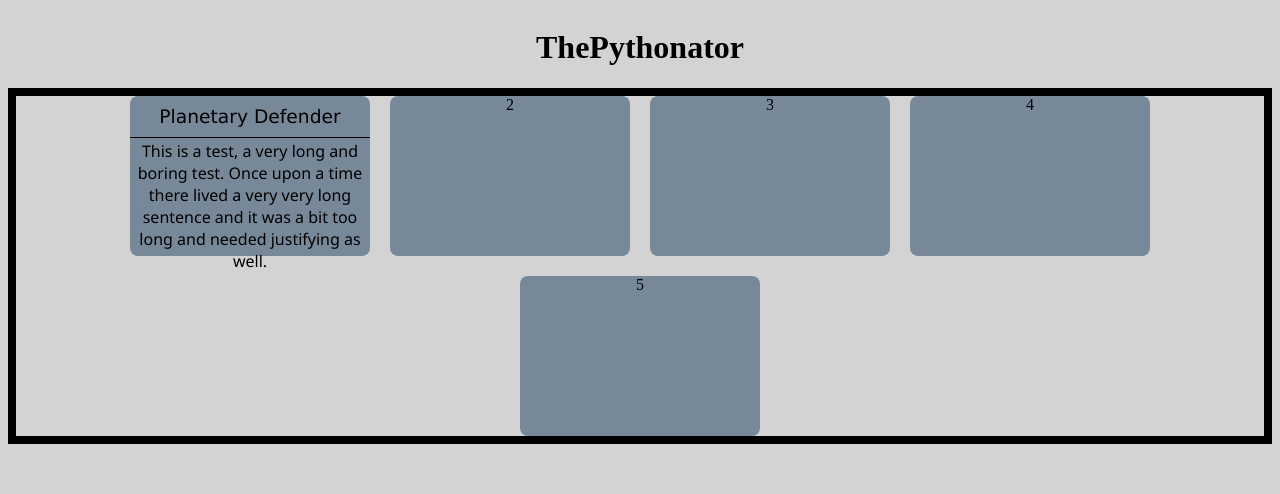
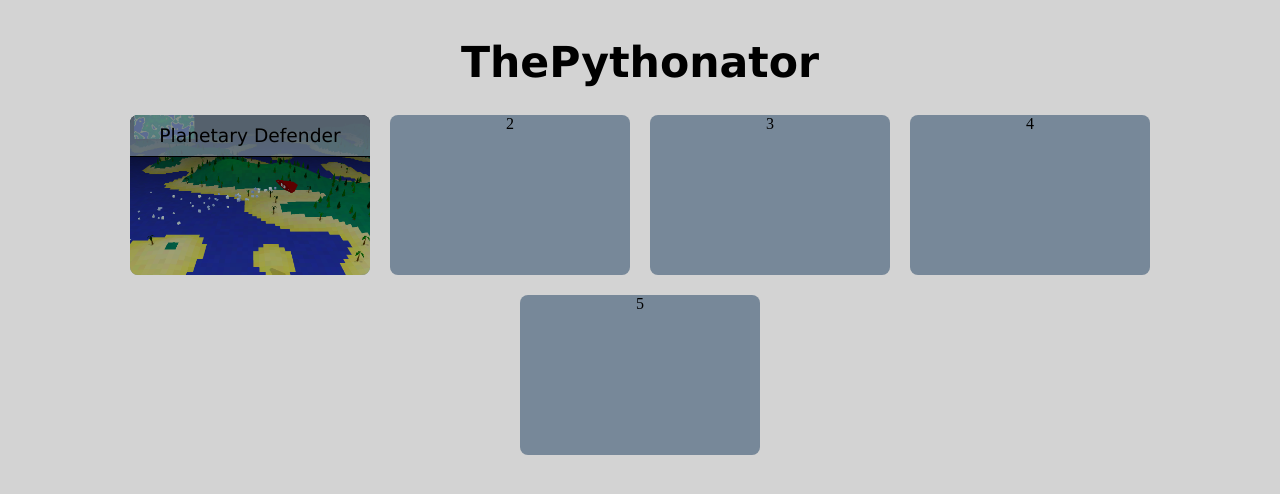
Before and after one commit to ThePythonator/thepythonator.github.io, a plain HTML site: page index.html in a window 1280 px wide. Drawn offline with Linux system fonts and the light colour scheme.

Commit message:
Styling game card

```diff
--- a/index.html
+++ b/index.html
@@ -9,8 +9,9 @@
         <div class="container">
             <a href="./defender/" target="_blank" style="color: black; text-decoration: none;">
                 <div class="box">
+                    <img src="./defender/flying.png">
                     <div class="box-title">Planetary Defender</div>
-                    <div class="box-content">This is a test, a very long and boring test. Once upon a time there lived a very very long sentence and it was a bit too long and needed justifying as well.</div>
+                    <!-- <div class="box-content">This is a test, a very long and boring test. Once upon a time there lived a very very long sentence and it was a bit too long and needed justifying as well.</div> -->
                 </div>
             </a>
             <div class="box">2</div>
--- a/style.css
+++ b/style.css
@@ -5,8 +5,13 @@ body {
     align-items: center;
 }
 
+h1 {
+    font-size: 32pt;
+    font-family: Verdana, Geneva, Tahoma, sans-serif;
+}
+
 .container {
-    border: 8px solid black;
+    /* border: 1px solid black; */
     display: flex;
     gap: 20px;
     flex-wrap: wrap;
@@ -23,6 +28,16 @@ body {
     height: 160px;
     background-color: lightslategray;
     border-radius: 8px;
+    position: relative;
+}
+
+.box img {
+    display: block;
+    width: 100%;
+    height: 100%;
+    object-fit: cover;
+    position: absolute;
+    border-radius: 8px;
 }
 
 .box-title {
@@ -31,9 +46,12 @@ body {
     font-size: 14pt;
     font-family: Verdana, Geneva, Tahoma, sans-serif;
     width: 100%;
+    background-color: rgba(119, 136, 153, 0.712);
     border-bottom: 1px solid black;
+    border-radius: 8px 8px 0px 0px;
     padding-top: 10px;
     padding-bottom: 10px;
+    z-index: 1;
 }
 
 .box-content {
@@ -46,5 +64,5 @@ body {
     /* border: 1px solid black; */
     /* padding-top: 5px; */
     /* padding-bottom: 5px; */
-    padding: 2px;;
+    padding: 2px;
 }
```
Also changed, not shown: defender/flying.png (added).
